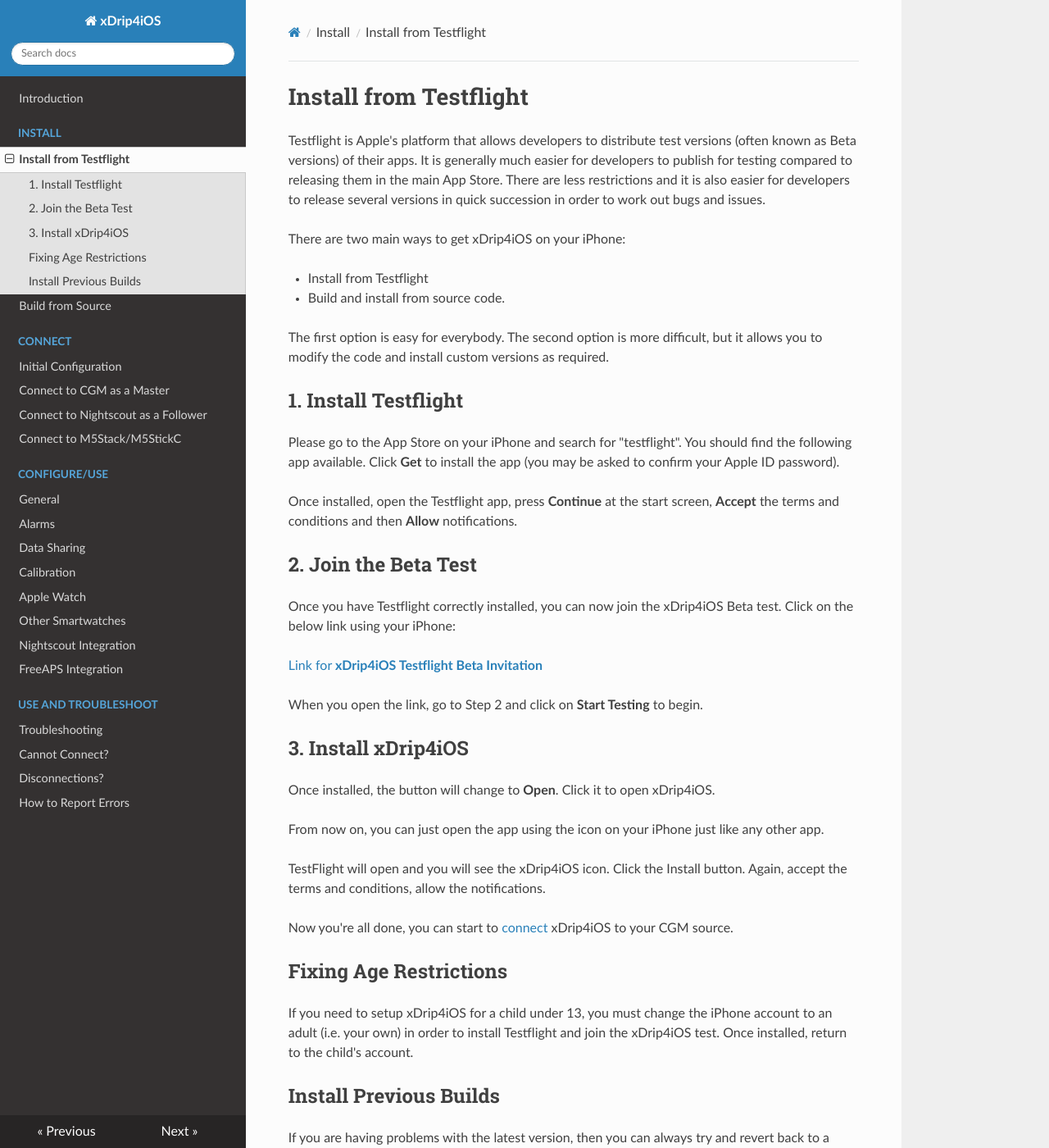
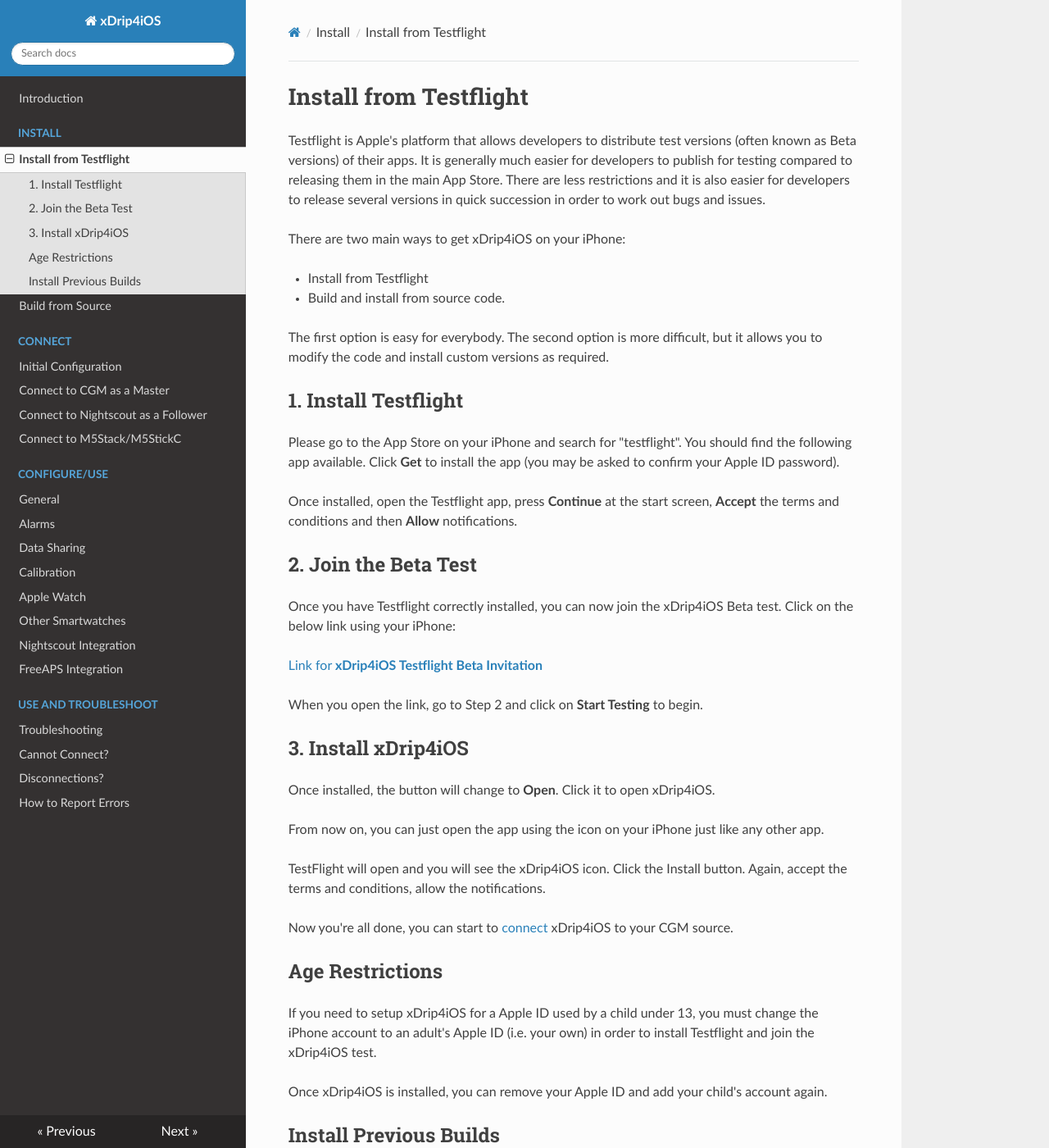
Before and after one commit to paulplant/xdrip4ios_docs, an MkDocs documentation site: the page built from docs/install/testflight.md, in a window 1280 px wide and 1400 px high. Shown: the whole window at 82% size. Built offline with MkDocs 1.6.1, drawn with Linux system fonts in a browser that asks for light colours; nearby versions of some CDN libraries; old or Windows-style settings are respelled for this version of MkDocs; some of the changed text lies outside the part shown.

Commit message:
Update 20210315_2

```diff
--- a/docs/css/admonitions.css
+++ b/docs/css/admonitions.css
@@ -51,15 +51,15 @@
 }
 .admonition.info {
   border-left-color: #5bc0de;
-  background-color: #BAEAF8;
-  border-bottom-color: #BAEAF8;
-  border-right-color: #BAEAF8;
-  border-top-color: #BAEAF8;
+  background-color: #d1f2fc;
+  border-bottom-color: #d1f2fc;
+  border-right-color: #d1f2fc;
+  border-top-color: #d1f2fc;
 }
 .admonition.info .admonition-title {
   color: #1993B6;
-  background-color: #BAEAF8;
-  border-bottom-color: #BAEAF8;
+  background-color: #d1f2fc;
+  border-bottom-color: #d1f2fc;
 }
 
 /* Title */
--- a/docs/install/testflight.md
+++ b/docs/install/testflight.md
@@ -37,15 +37,17 @@ TestFlight will open and you will see the xDrip4iOS icon. Click the Install butt
 Now you're all done, you can start to [connect](../connect/index.md) xDrip4iOS to your CGM source.
 </br>
 
-## Fixing Age Restrictions
+## Age Restrictions
 
-If you need to setup xDrip4iOS for a child under 13, you must change the iPhone account to an adult (i.e. your own) in order to install Testflight and join the xDrip4iOS test. Once installed, return to the child's account.
+If you need to setup xDrip4iOS for a Apple ID used by a child under 13, you must change the iPhone account to an adult's Apple ID (i.e. your own) in order to install Testflight and join the xDrip4iOS test.
+
+Once xDrip4iOS is installed, you can remove your Apple ID and add your child's account again.
 </br>
 
 ## Install Previous Builds
 
 If you are having problems with the latest version, then you can always try and revert back to a previous version.
 
-To do this, open Testflight, click on Previous Builds and Install the one that you know was working.
+To do this, open Testflight, click on **Previous Builds** and **Install** the one that you know was working.
 
 If you have to do this, make sure you [let us know about the problem](../troubleshoot/reporting_issues.md)!
```
Also changed, not shown: docs/connect/cgm.md (+61 -3 lines), docs/index.md (+7 -6 lines).
